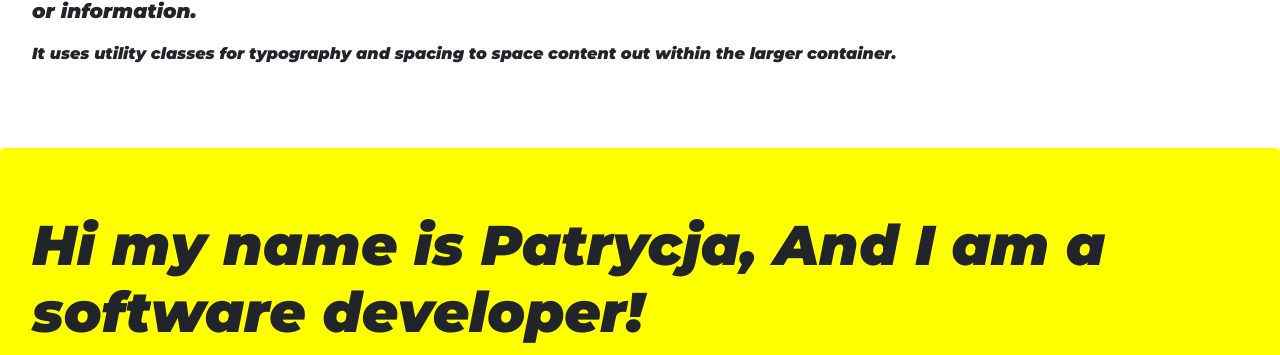
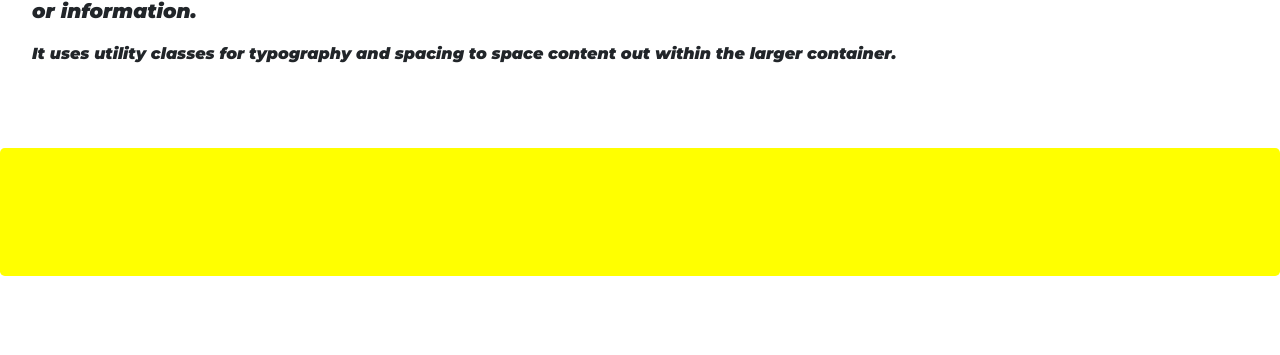
Before and after one commit to Xorast/portfolio, a Flask app: page / in a window 1280 px wide. Shown: the part 296-651 px from the top of the page. Run offline with Flask 2, Linux system fonts and the light colour scheme; some libraries are stand-ins or nearby versions.

Commit message:
deleted default content from jumbotrones

```diff
--- a/templates/pages/index.html
+++ b/templates/pages/index.html
@@ -38,17 +38,10 @@
 
     </div>
     <div class="jumbotron" id="yellow">
-        <h1 class="display-4">Hi my name is Patrycja, And I am a software developer!</h1>
-        <p class="lead">This is a simple hero unit, a simple jumbotron-style component for calling extra attention to featured content or information.</p>
 
-        <p>It uses utility classes for typography and spacing to space content out within the larger container.</p>
 
     </div>
     <div class="jumbotron">
-        <h1 class="display-4">Hi my name is Patrycja, And I am a software developer!</h1>
-        <p class="lead">This is a simple hero unit, a simple jumbotron-style component for calling extra attention to featured content or information.</p>
-
-        <p>It uses utility classes for typography and spacing to space content out within the larger container.</p>
 
     </div>
 
```
